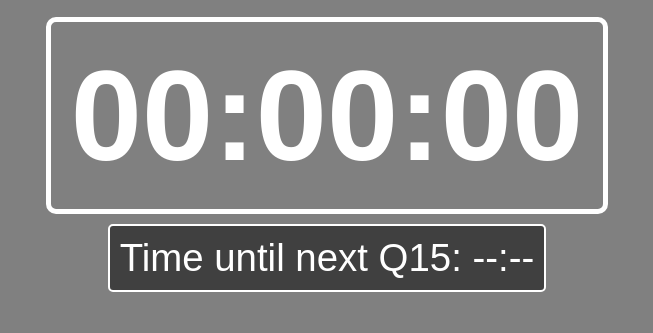
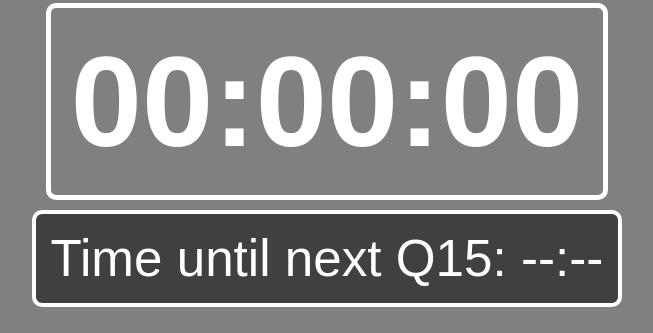
Before and after one commit to mb2655/EasyQ15s, a plain HTML site: page index.html in a window 1280 px wide. Shown: the part 467-800 px from the top of the page, without its empty margins (313-966 px from the left). Drawn offline with Linux system fonts and the light colour scheme.

Commit message:
Add files via upload

```diff
--- a/index.html
+++ b/index.html
@@ -31,12 +31,14 @@
             border-radius: 10px;
         }
         #countdown {
-            font-size: 3vw;
+            font-size: 4vw; /* Adjusted size halfway between original and larger size */
             margin-top: 10px;
-            padding: 10px;
-            border: 2px solid white;
-            border-radius: 5px;
+            padding: 15px; /* Reduced padding for better spacing */
+            border: 4px solid white; /* Reduced border thickness to balance with clock */
+            border-radius: 10px; /* Match the clock's border radius */
             background-color: rgba(0, 0, 0, 0.5);
+            text-align: center;
+            width: fit-content; /* Resize to fit content */
         }
         #startButton {
             padding: 15px 30px;
```
